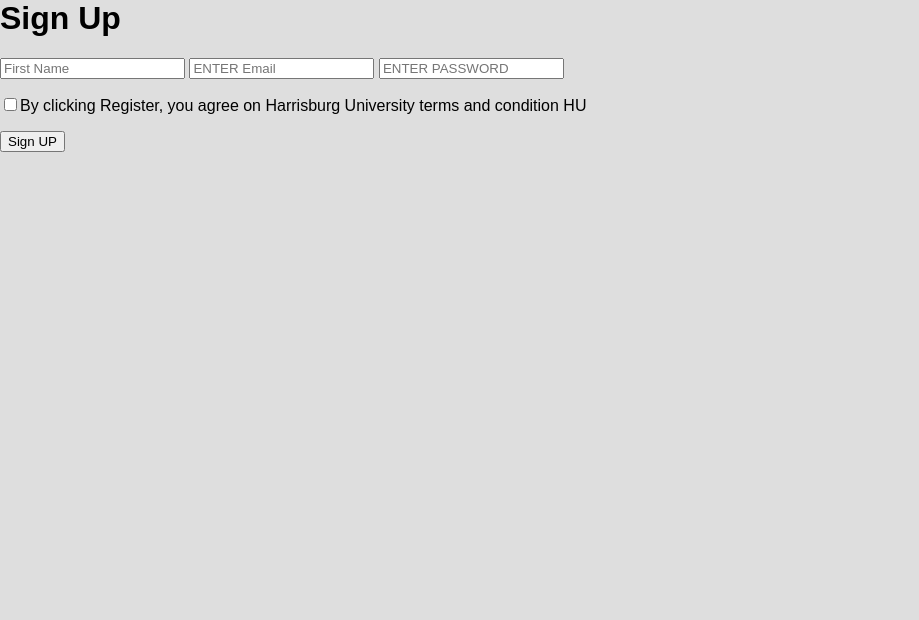
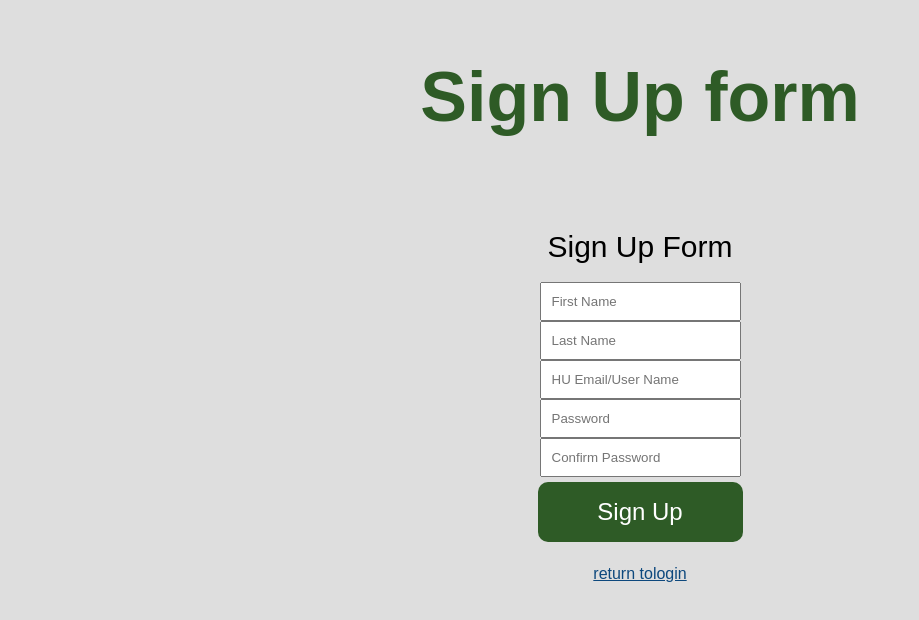
Before and after one commit to HUSocial/frontend, a plain HTML site: page HTML/SignUP.html in a window 1280 px wide. Shown: the whole page, without its empty margins (0-919 px from the left). Drawn offline with Linux system fonts and the light colour scheme.

Commit message:
Sign up page is done. Not sure how to use the java so i rewrote my html and cloned tyler's program

```diff
--- a/HTML/SignUP.html
+++ b/HTML/SignUP.html
@@ -1,27 +1,65 @@
+<!DOCTYPE html>
 <html>
-<head>
-<title>Sign Up Form</title>
-  <link rel="stylesheet" type="text/css" href="..\css\styles.css">
+  <head>
+    <meta charset="UTF-8">
+    <meta name="viewport" content="width=device-width, initial-scale=1.0">
+    <title>Login</title>
+    <link rel="stylesheet" type="text/css" href="..\css\styles.css">
   </head>
-    <body>
 
-    <div class = "sign-up-form">
-         <h1> Sign Up </h1>
-        <form>
-        <input type="email" class = "input-box" placeholder = "First Name">
-        <input type="email" class = "input-box" placeholder = "ENTER Email">
-        <input type ="email" class= "input-box" placeholder ="ENTER PASSWORD">
-        <p><span><input type= "checkbox"></span>By clicking Register, you agree on Harrisburg University terms and condition HU </p>
-        <button type = "button" class= "signup-btn">Sign UP</button>
+  <body>
+    <header><h1>Sign Up form<h1></header>
+      <br>
+      <br>
+      <center>
+      <p1 style="font-size: 30px;">Sign Up Form</p1>
+      <br>
+      <br>
+      <form method="POST">
+        <div style="text-align:center;">
+          <input type="text"
+                  id="email_log"
+                  name="HU_Email"
+                  class="text"
+                  placeholder="First Name"></input>
+        </div>
+          <div style="text-align:center;">
+          <input type="text"
+                  id="email_log"
+                  name="HU_Email"
+                  class="text"
+                  placeholder="Last Name"></input>
+        </div>
 
+        <div style="text-align:center;">
+          <input type="text"
+                  id="email_log"
+                  name="HU_Email"
+                  class="text"
+                  placeholder="HU Email/User Name"></input>
+        </div>
 
-        </form>
-    </div>
-
-
-
-
-
-
+        <div style="float: center;">
+            <input type="password"
+                    id="ID_log"
+                    name="HU_id"
+                    class="text"
+                    placeholder="Password"></input>
+      </div>
+        <div style="float: center;">
+            <input type="password"
+                    id="ID_log"
+                    name="HU_id"
+                    class="text"
+                    placeholder="Confirm Password"></input>
+        </div>
+      </form>
+      <button type="submit" id="loginButton" class="button" style="vertical-align:middle"><span>Sign Up</span></button>
+      <br>
+        <a href="login.html" class="text">return tologin</a>
+      <br>
+      <p2 id="loginText" class="toggle-content.is-visible error"><center> </center></p2>
+      <br>
+    </center>
     </body>
 </html>
```
Also changed, not shown: 2 other files.
